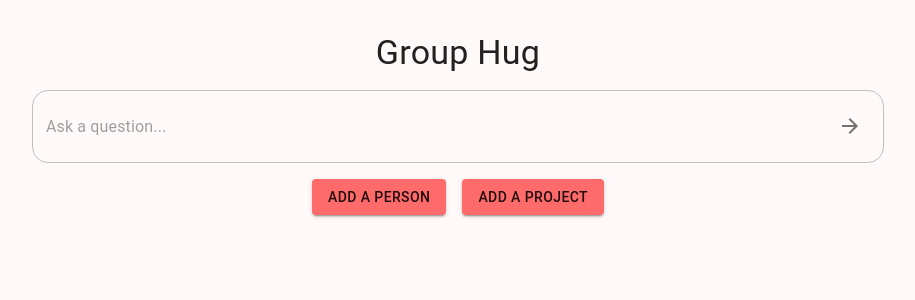
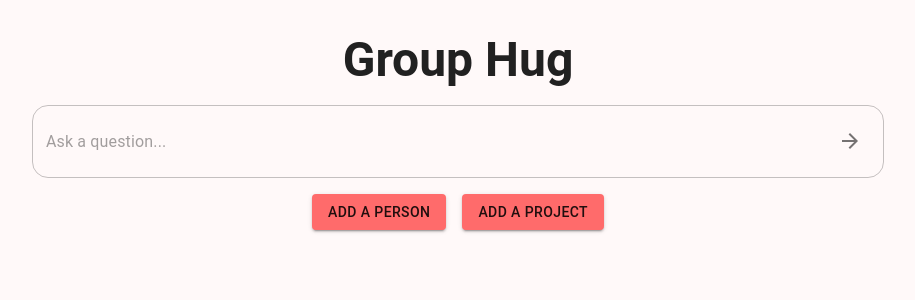
Before and after one commit to jeanpierrebroz/grouphug, a React (Vite) app in the folder group-hug/: page / in a window 1280 px wide. Shown: the top 300 px of the page, without its empty margins (182-1097 px from the left). Built offline with nearby package versions, Linux system fonts and the light colour scheme.

Commit message:
title page better

```diff
--- a/group-hug/src/App.tsx
+++ b/group-hug/src/App.tsx
@@ -54,30 +54,9 @@ function App() {
   return (
     <ThemeProvider theme={theme}>
       <CssBaseline />
-      {/* <Box
-    sx={{
-      position: 'fixed',
-      top: '50%',
-      left: '50%',
-      transform: 'translate(-50%, -50%)',
-      zIndex: -1, // Ensure it stays on top but doesn't interfere with other components
-      borderRadius: '16px', // Rounded corners
-      overflow: 'hidden', // Ensure the corners are rounded for the image
-    }}
-  >
-    <img
-      src={logo}
-      alt="Logo"
-      style={{
-        width: '50%',  // Half the size of the original
-        height: 'auto',
-        borderRadius: '16px', // Curved corners
-      }}
-    />
-  </Box> */}
       <Container maxWidth="md">
         <Box sx={{ my: 4 }}>
-          <Typography variant="h4" component="h1" gutterBottom align="center">
+          <Typography variant="h3" component="h1" gutterBottom align="center" sx={{ fontWeight: 'bold' }}>
             Group Hug
           </Typography>
           <Box sx={{ mb: 2 }}>
```
